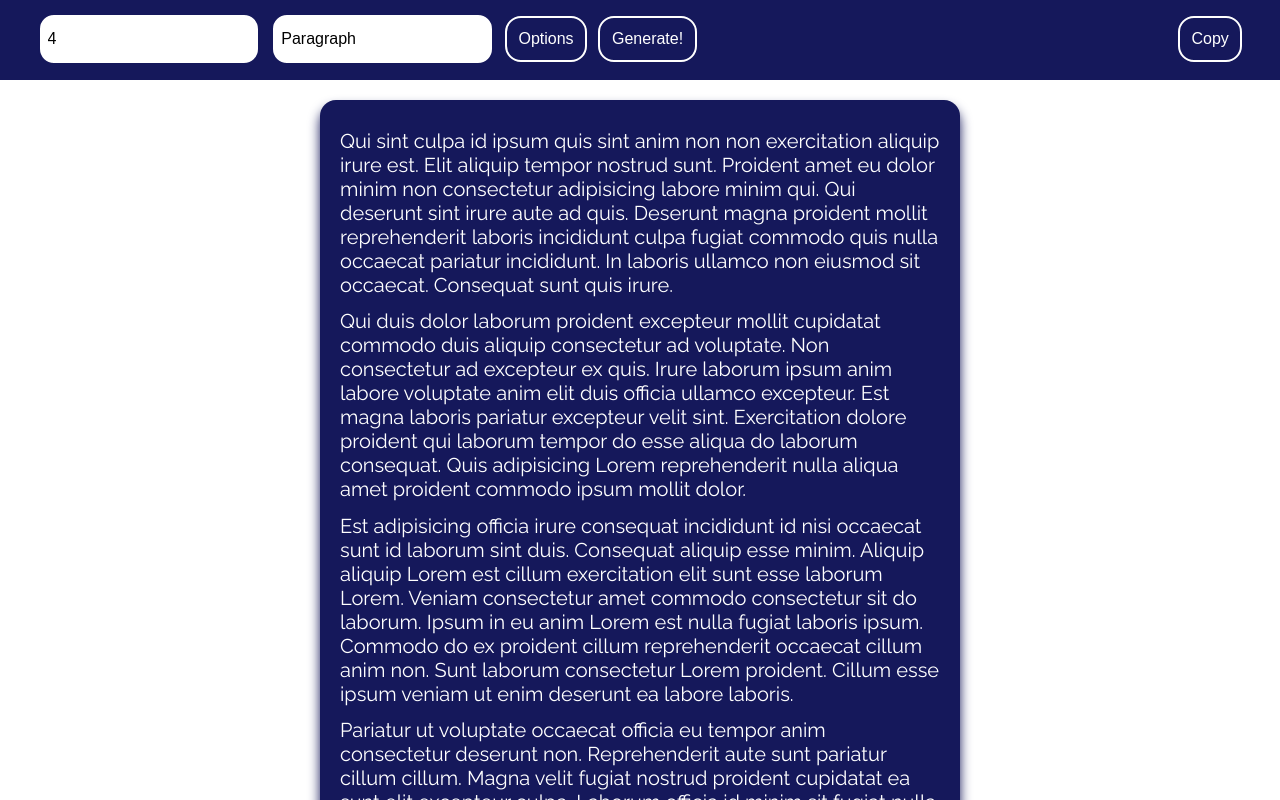
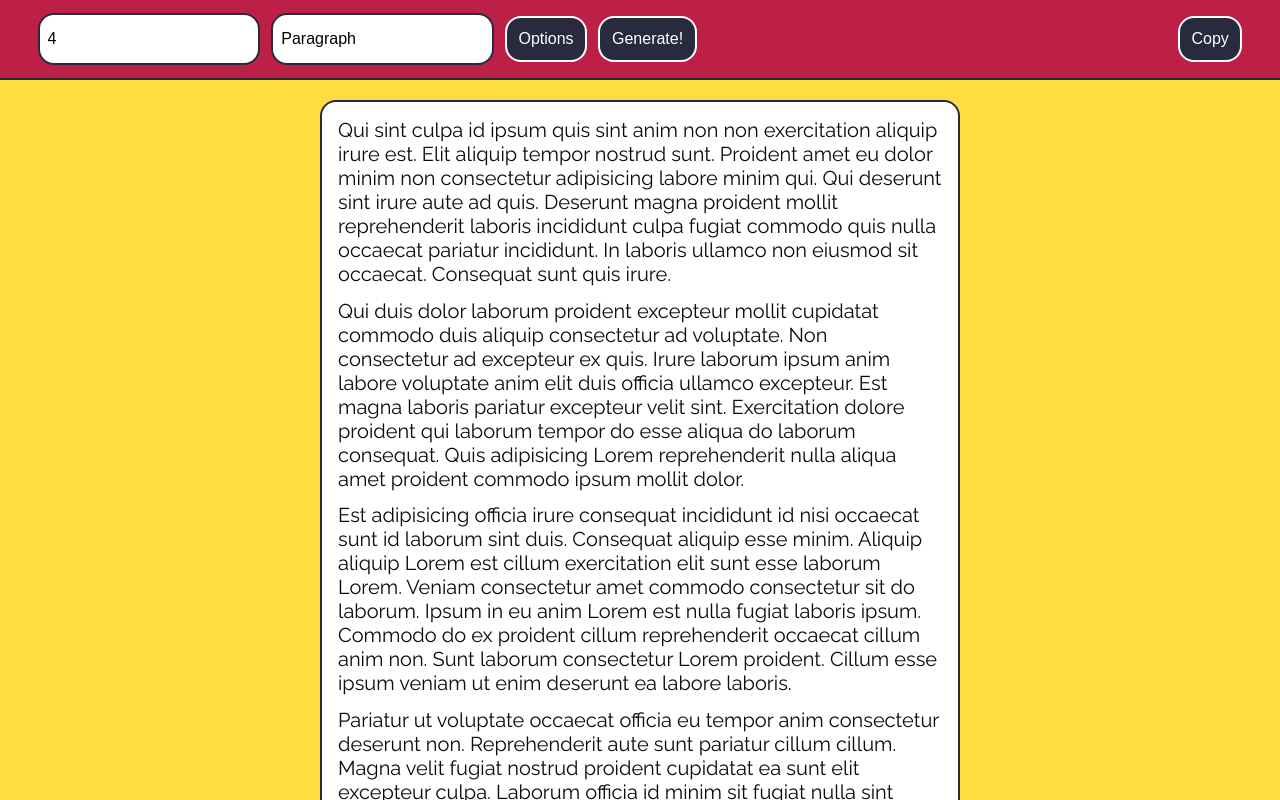
Before and after one commit to MBM1607/so-random, a React (Create React App) app: page / in a window 1280 px wide. Shown: the top 800 px of the page. Built offline with nearby package versions, Linux system fonts and the light colour scheme.

Commit message:
Colorize according to new color scheme

```diff
--- a/src/Alert.css
+++ b/src/Alert.css
@@ -4,11 +4,12 @@
 	text-align: center;
 	z-index: 100;
 	padding: 1rem;
-	background-color: hsl(123, 63%, 22%);
+	background-color: var(--color-dark-green);
 	color: hsl(230, 4%, 100%);
+	color: var(--color-light-white);
 	left: 50%;
 	transform: translateX(-50%);
-	top: 5rem;
+	bottom: 3rem;
 	border-radius: 1rem;
 	font-family: 'Raleway', sans-serif;
 	font-weight: 900;
--- a/src/App.css
+++ b/src/App.css
@@ -1,6 +1,6 @@
 #top-bar {
-	background-color: hsl(237, 63%, 22%);
-	border-bottom: 2px solid hsl(237, 63%, 22%);
+	background-color: var(--color-dark-ruby);
+	border-bottom: 2px solid var(--color-light-navy);
 	height: 5rem;
 	padding: 2rem;
 	display: flex;
@@ -10,30 +10,38 @@
 }
 
 .text-container {
-	background-color: hsl(237, 63%, 22%);
-	color: hsl(237, 63%, 100%);
+	background-color: var(--color-light-white);
+	border: 2px solid var(--color-light-navy);
+	color: var(--color-dark-navy);
 	width: clamp(25ch, 50%, 80ch);
 	margin: 1em auto;
 	border-radius: 1rem;
-	padding: 1rem 1.25rem;
+	padding: 1rem 1rem;
 	font-size: 1.25rem;
 	font-family: 'Raleway', sans-serif;
-	box-shadow: 0 8px 12px 0 hsl(237, 63%, 22%);
 }
 
 .paragraph {
 	margin: 0.625em 0;
 }
 
+.paragraph:first-child {
+	margin-top: 0;
+}
+
+.paragraph:last-child {
+	margin-bottom: 0;
+}
+
 
 select, input {
 	cursor: pointer;
-	border: 2px solid hsl(237, 63%, 22%);
+	border: 2px solid var(--color-light-navy);
 	padding: 0.725em 0.5em;
 	font-size: 1rem;
 	line-height: 1.5rem;
 	border-radius: 1rem;
-	background-color: hsl(237, 63%, 100%);
+	background-color: var(--color-light-white);
 	outline: none;
 	appearance: none;
 	box-shadow: none;
@@ -47,9 +55,9 @@ select, input {
 	border-radius: 1rem;
 	border: none;
 	outline: none;
-	background-color: hsl(237, 63%, 22%);
-	color: hsl(237, 63%, 100%);
-	border: 2px solid hsl(237, 63%, 100%);
+	background-color: var(--color-light-navy);
+	color: var(--color-light-white);
+	border: 2px solid var(--color-light-white);
 	padding: 0.725rem;
 	font-size: 1rem;
 	transition: all 0.3s ease;
@@ -57,6 +65,6 @@ select, input {
 }
 
 .btn:hover {
-	background-color: hsl(237, 63%, 100%);
-	color: hsl(237, 63%, 22%);
+	background-color: var(--color-light-white);
+	color: var(--color-dark-navy);
 }
--- a/src/index.css
+++ b/src/index.css
@@ -1,4 +1,26 @@
 @import url('https://fonts.googleapis.com/css2?family=Neuton:wght@400;700&family=Raleway:wght@400;500&display=swap');
+
+:root {
+	--color-light-white: #fff;
+	--color-light-ruby: #ff4d61;
+	--color-light-blue: #376df6;
+	--color-light-teal: #00dbbe;
+	--color-light-yellow: #ffdc42;
+	--color-light-purple: #8749f3;
+	--color-light-green: #11b62c;
+	--color-light-navy: #292a3d;
+	--color-light-grey: #eeeef2;
+	--color-light-grey-alpha-50: rgba(238,238,242,0.5);
+	--color-dark-white: #8f909e;
+	--color-dark-ruby: #bc2047;
+	--color-dark-blue: #2850af;
+	--color-dark-teal: #00b2b3;
+	--color-dark-yellow: #fd8208;
+	--color-dark-purple: #6b1cb0;
+	--color-dark-green: #06891c;
+	--color-dark-navy: #0a0a0f;
+	--color-dark-grey: #8f909e;
+}
 
 * {
 	margin: 0;
@@ -7,7 +29,7 @@
 }
 
 body {
-	background-color: (237, 63%, 100%);
+	background-color: var(--color-light-yellow);
 	color: (237, 63%, 22%);
 }
 
```
